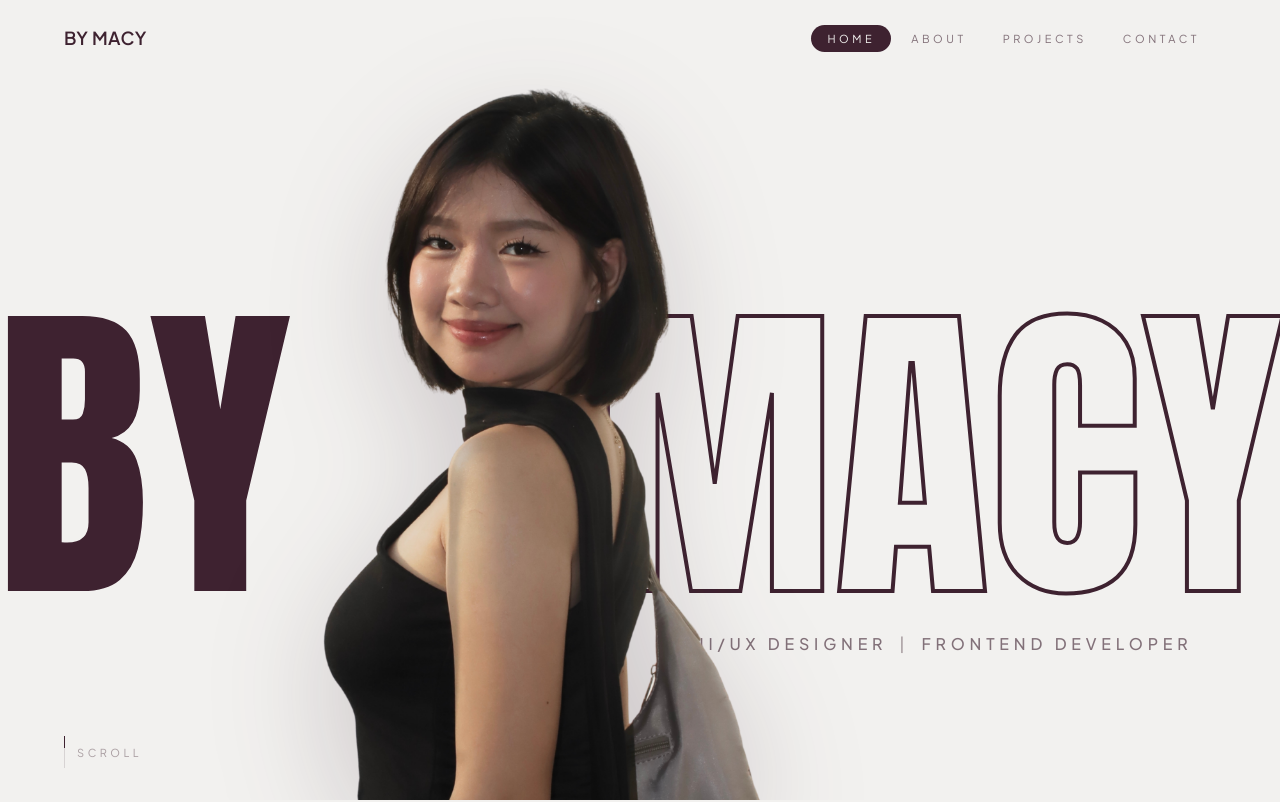
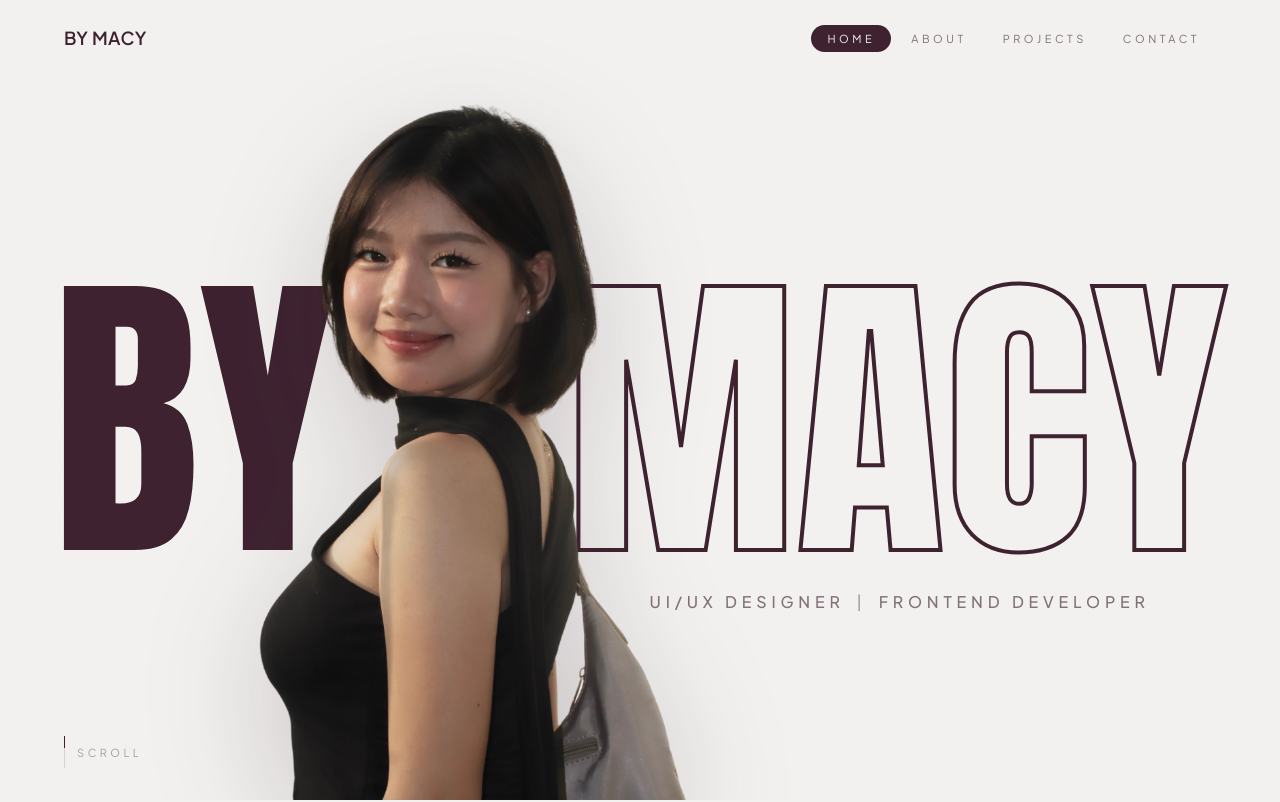
Before and after one commit to bymacy/portfolio, a Next.js app: page / in a window 1280 px wide. Shown: the top 802 px of the page. Built offline with nearby package versions, Linux system fonts and the light colour scheme.

Commit message:
editted hero

```diff
--- a/components/Hero.tsx
+++ b/components/Hero.tsx
@@ -44,14 +44,21 @@ export default function Hero() {
         style={
           prefersReducedMotion ? undefined : { y: typeY, opacity: typeOpacity }
         }
-        className="order-2 mt-8 flex flex-col items-start gap-2 lg:absolute lg:inset-x-gutter lg:top-[37%] lg:z-10 lg:mt-0 lg:flex-row lg:items-baseline lg:justify-center lg:gap-[19rem]"
+        className="order-2 mt-8 flex flex-col items-start gap-2 lg:absolute lg:inset-x-gutter lg:top-1/3 lg:z-10 lg:mt-0 lg:flex-row lg:items-baseline lg:justify-center lg:gap-[18vw]"
       >
         {/* BY — solid, letters staggered in on load */}
         <motion.span
           variants={stagger(0.09, 0.1)}
           initial="hidden"
           animate="visible"
-          className="flex font-display lg:text-[20rem] uppercase leading-none text-plum"
+          className="
+          flex
+          font-display
+          text-[clamp(6rem,24vw,24rem)]
+          uppercase
+          leading-none
+          text-plum
+          "
         >
           <span className="sr-only">{site.wordmark.solid}</span>
           {Array.from(site.wordmark.solid).map((letter, index) => (
@@ -74,11 +81,15 @@ export default function Hero() {
           className="flex flex-col items-start lg:items-end"
         >
           <TypingName
-            word={site.wordmark.typed}
-            className="font-display text-8xl lg:text-[20rem] uppercase leading-none text-outline"
-          />
-
-          {/* Roles sit under the name like a magazine standfirst */}
+          word={site.wordmark.typed}
+          className="
+          font-display
+          text-[clamp(6rem,24vw,24rem)]
+          uppercase
+          leading-none
+          text-outline
+          "
+        />
           {/* Roles sit under the name like a magazine standfirst */}
           <motion.ul
             variants={stagger(0.1, 1.5)}
--- a/components/HeroImage.tsx
+++ b/components/HeroImage.tsx
@@ -40,19 +40,14 @@ export default function HeroImage({ src, alt }: HeroImageProps) {
       className="
       pointer-events-none
       absolute
-      left-[26%]
       bottom-0
       z-20
-      h-[60vh]
-      w-[22rem]
+
+      left-[15.1%]
       -translate-x-1/2
 
-      sm:h-[68vh]
-      sm:w-[26rem]
-
-      lg:left-[20%]
-      lg:h-[90vh]
-      lg:w-[36rem]
+      h-[clamp(34rem,88vh,68rem)]
+      w-[clamp(24rem,44vw,44rem)]
       "
     >
       {/* Flat accent disc — separates the portrait from the outlined letters.
--- a/components/TechStack.tsx
+++ b/components/TechStack.tsx
@@ -518,7 +518,7 @@ export default function TechStack() {
     rawCursor.current = { x: -9999, y: -9999 };
   }, []);
 
-  const stageHeight = isNarrow ? 380 : 460;
+  const stageHeight = isNarrow ? 420 : 500;
 
   return (
     <section
```
